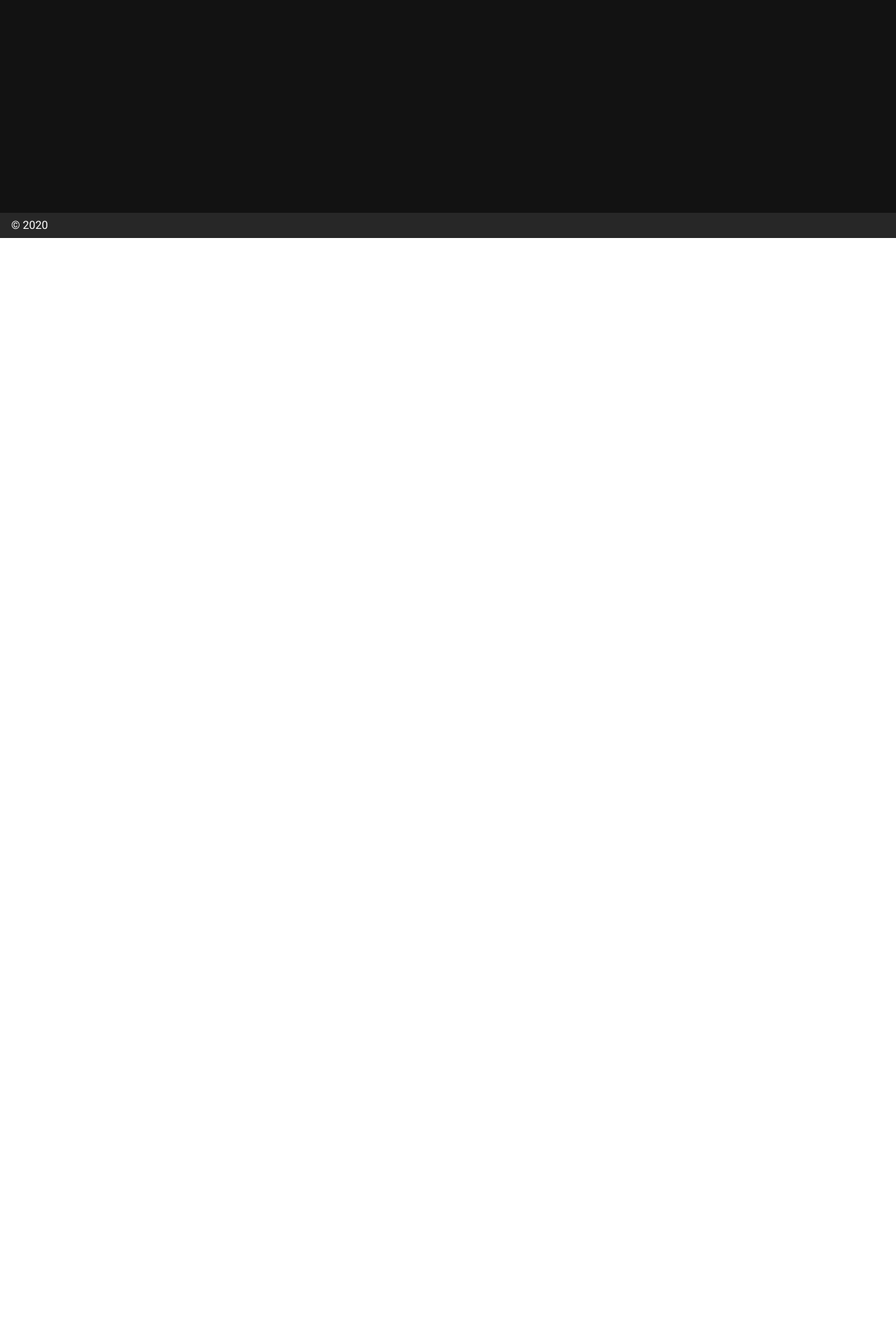
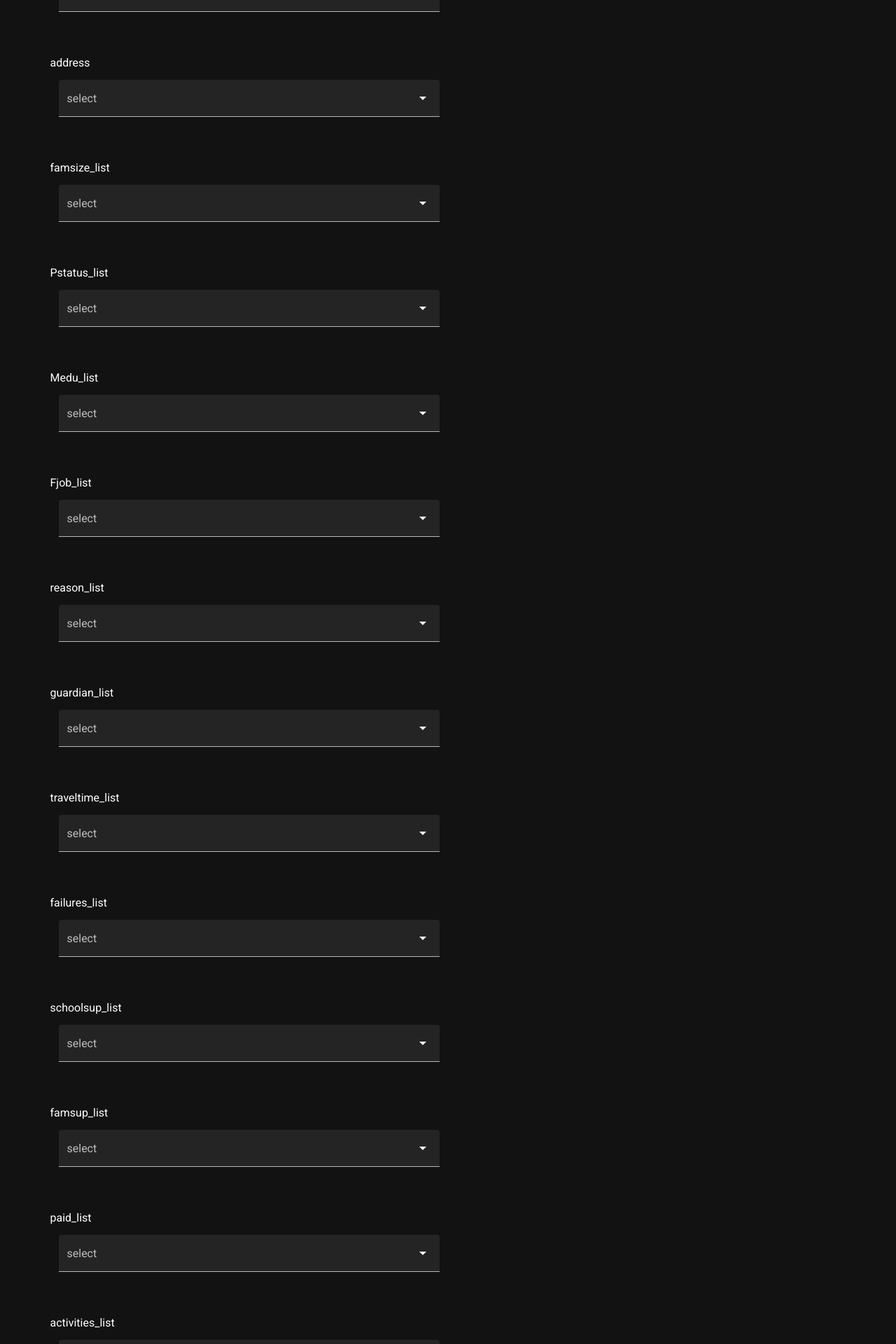
Before and after one commit to Measureds/Product_pritice, a Nuxt app: page /pre in a window 1280 px wide. Before the commit this address had no page. Shown: the part 460-2380 px from the top of the page at 70% size. Before the commit the page ends 800 px from the top, so only its background shows below. Built offline with nearby package versions, Linux system fonts and the light colour scheme.

Commit message:
last version

```diff
--- a/layouts/default.vue
+++ b/layouts/default.vue
@@ -1,5 +1,5 @@
 <template>
-  <v-app dark>
+  <v-app Light>
     <v-navigation-drawer
       v-model="drawer"
       :mini-variant="miniVariant"
@@ -102,7 +102,7 @@ export default {
           to: '/'
         },
         {
-          icon:'',
+          icon:'mdi-application',
           title:'Initial data',
           to:'/InitialPre'
         },
@@ -120,6 +120,11 @@ export default {
           icon:'',
           title:'Version iteration',
           to: '/chart'
+        },
+        {
+          icon:'',
+          title:'Prediction of results',
+          to: '/pre'
         }
       ],
       miniVariant: false,
--- a/layouts/error.vue
+++ b/layouts/error.vue
@@ -1,5 +1,5 @@
 <template>
-  <v-app dark>
+  <v-app light>
     <h1 v-if="error.statusCode === 404">
       {{ pageNotFound }}
     </h1>
--- a/package.json
+++ b/package.json
@@ -13,6 +13,7 @@
     "axios": "^0.20.0",
     "echarts": "^4.9.0",
     "nuxt": "^2.14.0",
+    "vee-validate": "^3.3.9",
     "vue-axios": "^2.1.5"
   },
   "devDependencies": {
--- a/pages/InitialPre.vue
+++ b/pages/InitialPre.vue
@@ -6,7 +6,7 @@
           :items="items"
           v-model="value"
           filled
-          label="Filled style"
+          label="Seclect"
           dense
           @change="onchange"
         ></v-select>
--- /dev/null
+++ b/pages/pre.vue
@@ -0,0 +1,107 @@
+<template>
+  <div>
+      <!-- 1 -->
+      <v-form
+      ref="form"
+      v-model="valid" >
+    <v-col cols="12"  v-for="(item,name) in menuList" :key="name">
+        <header>{{name}}</header>
+      <v-col class="d-flex" cols="12" sm="6">
+        <v-select
+          :items="item"
+          filled
+          label="select"
+          dense
+        ></v-select>
+      </v-col>
+   </v-col>
+    <v-btn
+      :disabled="!valid"
+      color="success"
+      class="mr-4"
+      @click="validate"
+    >
+      submit
+    </v-btn>
+   </v-form >
+
+  </div>
+</template>
+
+<script>
+  export default {
+    data: () => ({
+        valid:{
+  "School": "string",
+  "Class": 0,
+  "Age": 0,
+  "Address": "string",
+  "Famsize": "string",
+  "Pstatus": "string",
+  "Medu": 0,
+  "Fedu": 0,
+  "Mjob": "string",
+  "Fjob": "string",
+  "Reason": "string",
+  "Guardian": "string",
+  "TravelTime": 0,
+  "StudyTime": 0,
+  "Failures": 0,
+  "SchoolSup": true,
+  "FamSup": true,
+  "Paid": true,
+  "Activities": true,
+  "Nursery": true,
+  "Higher": true,
+  "Internet": true,
+  "Romantic": true,
+  "FamRel": 0,
+  "FreeTime": 0,
+  "GoOut": 0,
+  "Dalc": 0,
+  "Walc": 0,
+  "Health": 0,
+  "Absences": 0
+},
+        menuList:{
+       school_list:["GP","MS"] ,
+       class_list:[0,1] ,
+       age_list:[15,16,17,18,19,20,21,22] ,
+       address:["U","R"] ,
+       famsize_list:["LE3","GT3"] ,
+       Pstatus_list:["T","A"] ,
+       Medu_list:[0,1,2,3,4] ,
+       Fjob_list:["services","other","at_home","teacher","health"] ,
+       reason_list:["course","reputation","home","other"] ,
+       guardian_list:["mother","father","other"] ,
+       traveltime_list:[0,1,2,3,4] ,
+       failures_list:[0,1,2,3] ,
+       schoolsup_list:[true,false] ,
+       famsup_list:[true,false] ,
+       paid_list:[true,false] ,
+       activities_list:[true,false] ,
+       nursery_list:[true,false] ,
+       higher_list:[true,false] ,
+       internet_list:[true,false] ,
+       romantic_list:[true,false] ,
+       famrel_list:[1,2,3,,4,5] ,
+       freetime_list:[1,2,3,4,5] ,
+       goout_list:[1,2,3,4,5] ,
+       dalc_list:[1,2,3,4,5] ,
+       Walc_list:[1,2,3,4,5] ,
+       helath_list:[1,2,3,4,5] ,
+       absences_list:[0,1,2,3,4,5,6,7,8,9,10,11,12,13,14,15,16,17,18,19,20,21,22,23,24,25,26,28,30,32,38,40,54,56,75] ,}
+
+
+
+
+    }),
+    methods:{
+         validate () {
+             console.log(this.vaild)
+        this.$refs.form.validate(this.valid)
+      },
+    }
+
+  }
+</script>
```
Also changed, not shown: 1 other file (tests, documents, lock files or other folders).
